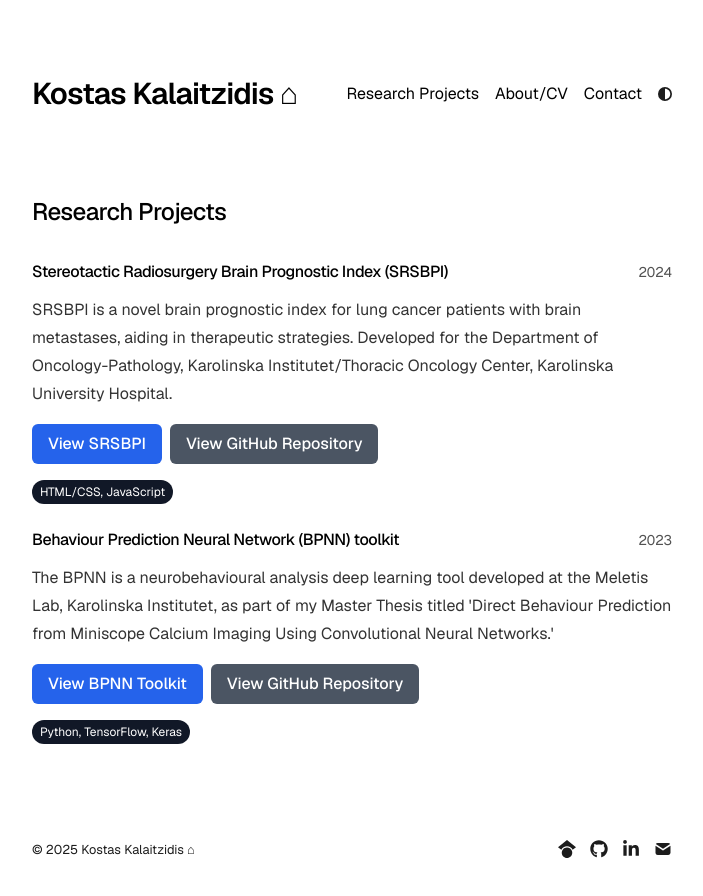
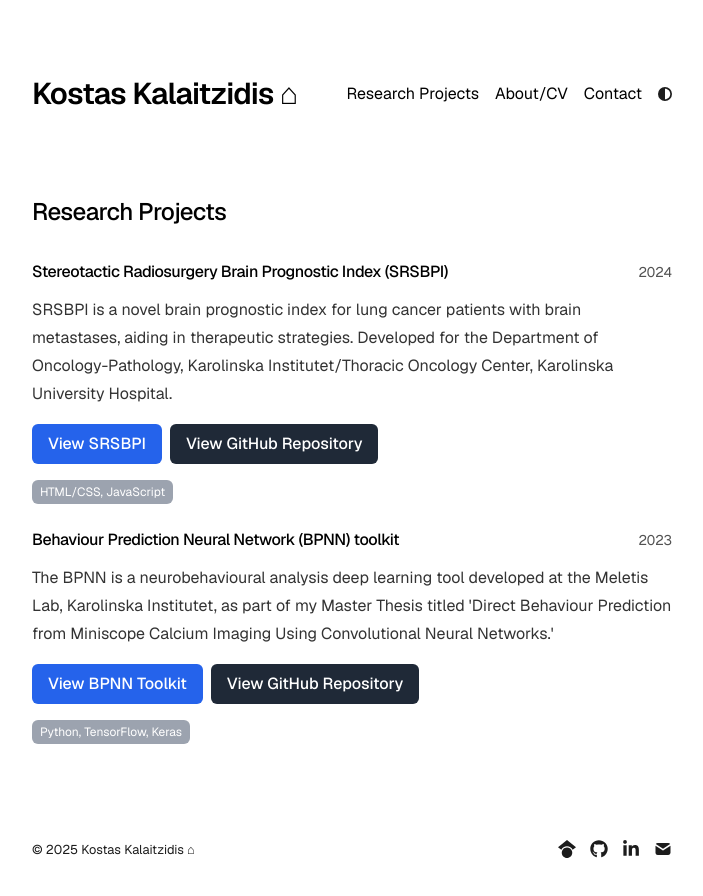
Before and after one commit to konkalaitzidis/kostaskal.com, a Next.js app: page /projects in a window 1280 px wide. Shown: the top 896 px of the page, without its empty margins (288-991 px from the left). Built offline with nearby package versions, Linux system fonts and the light colour scheme.

Commit message:
change button shape and colour

```diff
--- a/app/projects/page.tsx
+++ b/app/projects/page.tsx
@@ -42,7 +42,7 @@ export default function Projects() {
                   href={project.url_2}
                   target="_blank"
                   rel="noopener noreferrer"
-                  className="inline-block px-4 py-2 text-white bg-gray-600 hover:bg-gray-700 rounded-md font-medium"
+                  className="inline-block px-4 py-2 text-white bg-gray-800 hover:bg-gray-900 rounded-md font-medium"
                 >
                   {project.button_2_description}
                 </a>
@@ -51,7 +51,7 @@ export default function Projects() {
                 <a
                   // href={project.tags}
                   // target="_blank"
-                    className="inline-block px-2 py-1 text-xs text-white bg-gray-900 rounded-full"
+                    className="inline-block px-2 py-1 text-xs text-white bg-gray-400 rounded-md"
                     >
                   {project.tags}
                 </a>
```
